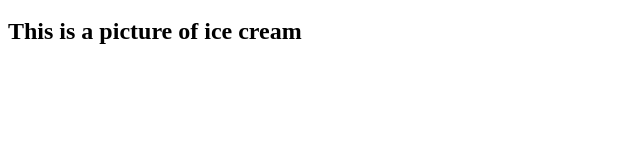
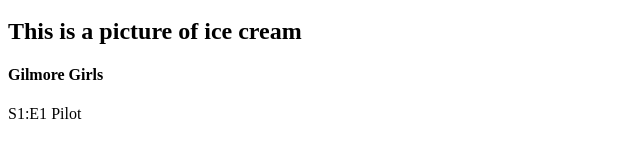
Before and after one commit to LiaHiscock/RecipeTests, a plain HTML site: page index.html in a window 1280 px wide. Shown: the part 407-564 px from the top of the page, without its empty margins (0-640 px from the left). Drawn offline with Linux system fonts and the light colour scheme.

Commit message:
Update index.html

```diff
--- a/index.html
+++ b/index.html
@@ -18,5 +18,11 @@
             <h2>This is a picture of ice cream</h2>
             <img style="display:none" src=https://upload.wikimedia.org/wikipedia/commons/thumb/3/31/Ice_Cream_dessert_02.jpg/220px-Ice_Cream_dessert_02.jpg></img>
         </div>
+
+        <div id="" class="ellipsize-text" data-uia="">
+            <h4>Gilmore Girls</h4>
+            <span>S1:E1</span>
+            <span>Pilot</span>
+        </div>
     </body>
 </html>
```
